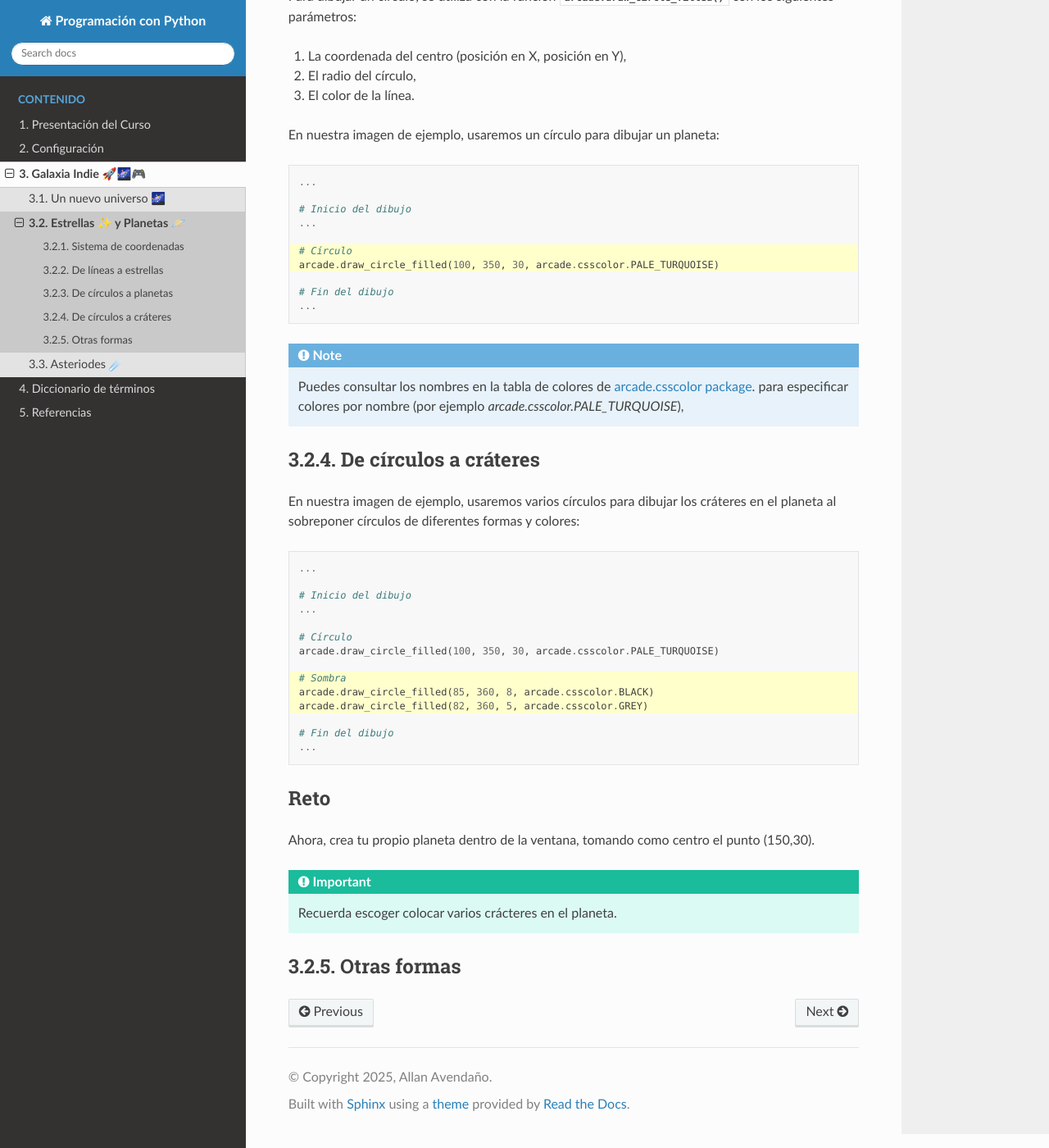
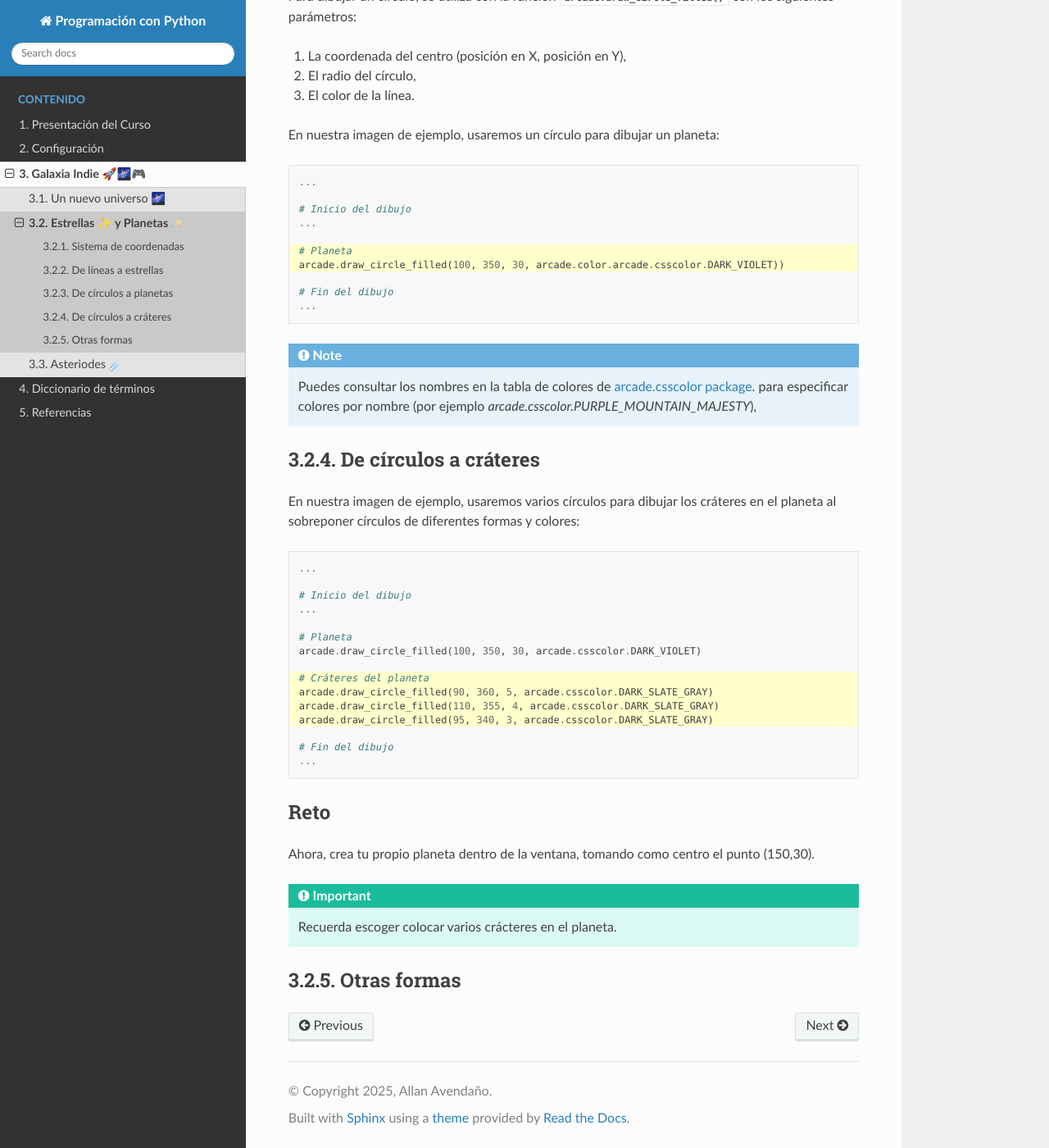
Before and after one commit to aavendan/programacion-python, a Sphinx documentation site: the page built from docs/source/sesiones/sesion02.rst, in a window 1280 px wide and 1400 px high, scrolled down 2038 px. Shown: the whole window at 82% size. Built offline with Sphinx 7.4.7 and the Read the Docs theme 3.1.0, drawn with Linux system fonts in a browser that asks for light colours.

Commit message:
changing colors

```diff
--- a/docs/source/sesiones/sesion02.rst
+++ b/docs/source/sesiones/sesion02.rst
@@ -101,8 +101,8 @@ En nuestra imagen de ejemplo, usaremos un círculo para dibujar un planeta:
     # Inicio del dibujo
     ...
 
-    # Círculo
-    arcade.draw_circle_filled(100, 350, 30, arcade.csscolor.PALE_TURQUOISE)
+    # Planeta
+    arcade.draw_circle_filled(100, 350, 30, arcade.color.arcade.csscolor.DARK_VIOLET))
 
     # Fin del dibujo
     ...
@@ -113,7 +113,7 @@ En nuestra imagen de ejemplo, usaremos un círculo para dibujar un planeta:
     tabla de colores de
     `arcade.csscolor package <https://api.arcade.academy/en/latest/api_docs/arcade.csscolor.html>`_.
     para especificar colores por nombre (por
-    ejemplo `arcade.csscolor.PALE_TURQUOISE`),
+    ejemplo `arcade.csscolor.PURPLE_MOUNTAIN_MAJESTY`),
 
 De círculos a cráteres
 ------------------
@@ -122,19 +122,20 @@ En nuestra imagen de ejemplo, usaremos varios círculos para dibujar los
 cráteres en el planeta al sobreponer círculos de diferentes formas y colores:
 
 .. code-block:: python
-    :emphasize-lines: 9-11
+    :emphasize-lines: 9-12
 
     ...
 
     # Inicio del dibujo
     ...
 
-    # Círculo
-    arcade.draw_circle_filled(100, 350, 30, arcade.csscolor.PALE_TURQUOISE)
+    # Planeta
+    arcade.draw_circle_filled(100, 350, 30, arcade.csscolor.DARK_VIOLET)
 
-    # Sombra
-    arcade.draw_circle_filled(85, 360, 8, arcade.csscolor.BLACK)
-    arcade.draw_circle_filled(82, 360, 5, arcade.csscolor.GREY)
+    # Cráteres del planeta
+    arcade.draw_circle_filled(90, 360, 5, arcade.csscolor.DARK_SLATE_GRAY)
+    arcade.draw_circle_filled(110, 355, 4, arcade.csscolor.DARK_SLATE_GRAY)
+    arcade.draw_circle_filled(95, 340, 3, arcade.csscolor.DARK_SLATE_GRAY)
 
     # Fin del dibujo
     ...
```
